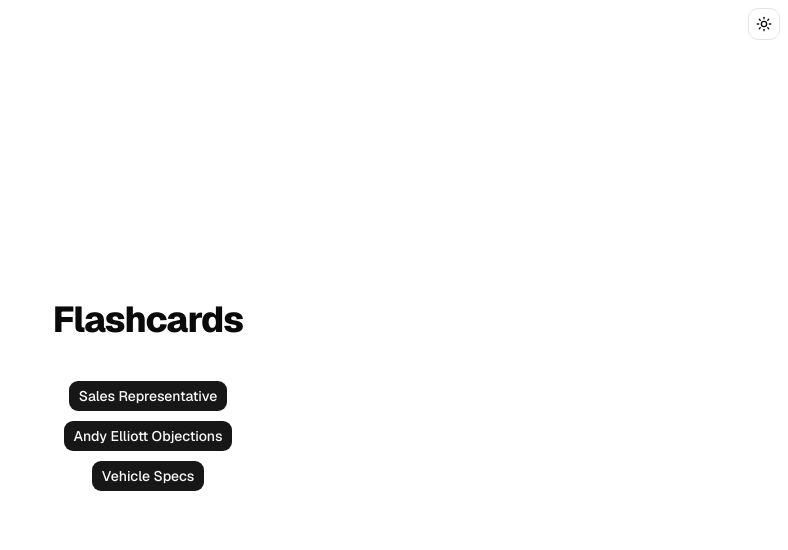
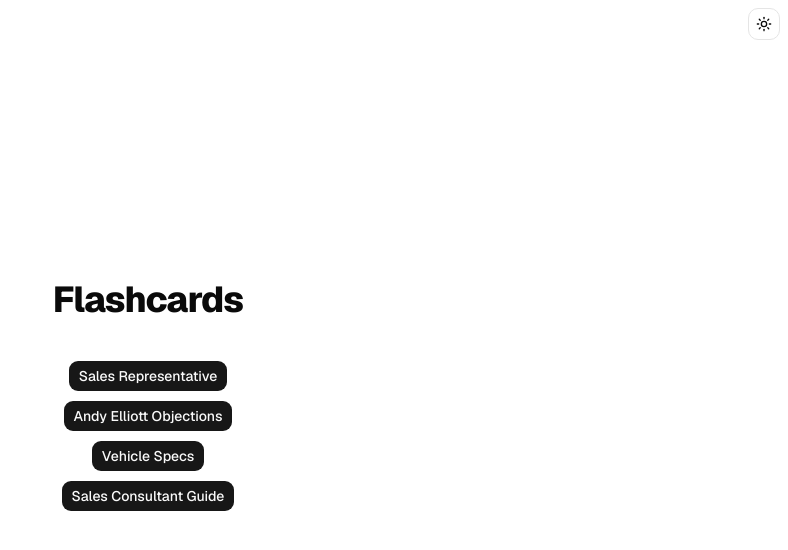
Before and after one commit to fitd-tech/flashcards, a Next.js app: page / in a window 1280 px wide. Shown: the top 550 px of the page, without its empty margins (492-1280 px from the left). Built offline with nearby package versions, Linux system fonts and the light colour scheme.

Commit message:
Add Lithia Sales Consultant Guide deck

```diff
--- a/app/page.tsx
+++ b/app/page.tsx
@@ -11,6 +11,7 @@
   "sales-representative",
   "andy-elliott-objections",
   "vehicle-specs",
+  "sales-consultant-guide",
 ];
 
 export default function Home() {
@@ -33,6 +34,11 @@
           <Button>{`${decks[menuDecks[2]].title}`}</Button>
         </Link>
       </MenuItem>
+      <MenuItem menuDeck={menuDecks[3]}>
+        <Link href={`/deck/${menuDecks[3]}`} className="mb-2">
+          <Button>{`${decks[menuDecks[3]].title}`}</Button>
+        </Link>
+      </MenuItem>
     </>
   );
 }
--- a/utilities/constants.ts
+++ b/utilities/constants.ts
@@ -2,6 +2,7 @@
   "vehicle-specs": "CHEVY_VEHICLE_SPECS_SHEET_ID",
   "sales-representative": "SALES_REPRESENTATIVE_SHEET_ID",
   "andy-elliott-objections": "ANDY_ELLIOTT_OBJECTIONS_SHEET_ID",
+  "sales-consultant-guide": "SALES_CONSULTANT_GUIDE_SHEET_ID",
 };
 
 export enum Env {
@@ -31,4 +32,9 @@
     title: "Vehicle Specs",
     env: Env.PROD,
   },
+  "sales-consultant-guide": {
+    title: "Sales Consultant Guide",
+    env: Env.PROD,
+    info: "This information is from the Lithia Sales Consultant Guide. Please get a copy from your supervisor if you don't have one.",
+  },
 };
```
Also changed, not shown: 1 other file (tests, documents, lock files or other folders).
